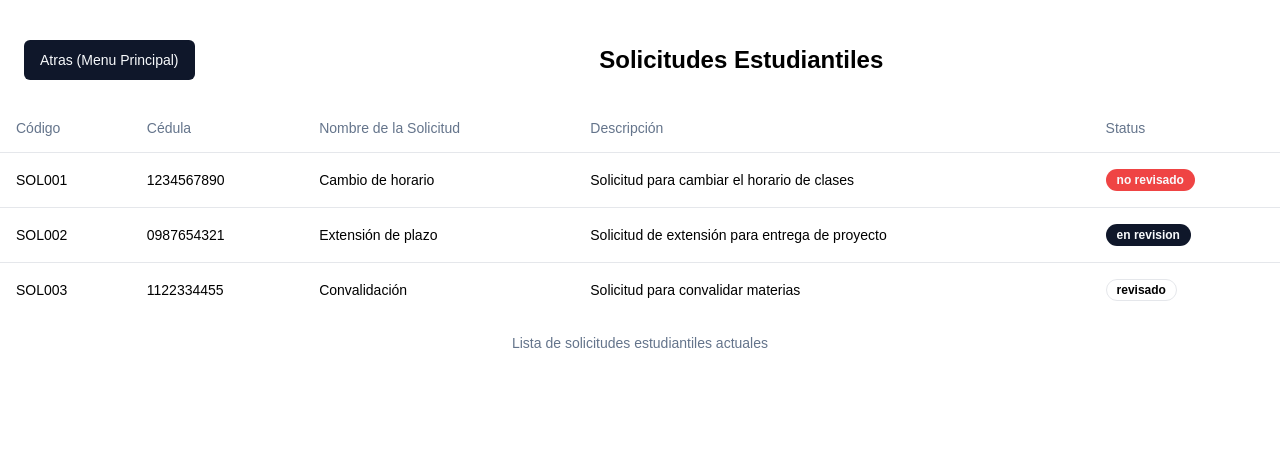
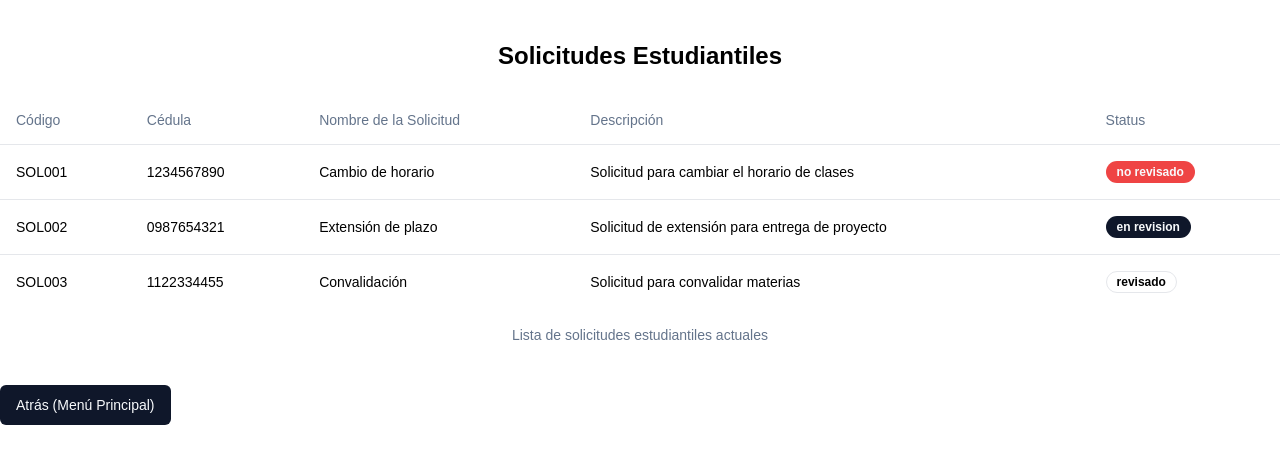
Before and after one commit to claurodz22/admin-postgraduate, a Next.js app: page /request in a window 1280 px wide. Shown: the top 464 px of the page. Built offline with nearby package versions, Linux system fonts and the light colour scheme.

Commit message:
noveno_avance

```diff
--- a/src/app/components/login-form.jsx
+++ b/src/app/components/login-form.jsx
@@ -4,6 +4,8 @@ import { Button } from "@/components/ui/button"
 import { Input } from "@/components/ui/input"
 import { Label } from "@/components/ui/label"
 import Image from 'next/image'
+import { Card, CardHeader, CardTitle, CardDescription, CardContent } from "@/components/ui/card"
+import Link from 'next/link'
 
 export default function LoginForm() {
   const [email, setEmail] = useState('')
@@ -69,12 +71,16 @@ export default function LoginForm() {
           </div>
 
           <div>
-            <Button
-              type="submit"
-              className="group relative flex w-full justify-center rounded-md border border-transparent bg-blue-600 py-2 px-4 text-sm font-medium text-white hover:bg-blue-700 focus:outline-none focus:ring-2 focus:ring-blue-500 focus:ring-offset-2"
-            >
-              Iniciar sesión
-            </Button>
+          <CardContent>
+            <div className="flex justify-center"> {/* Centra el botón horizontalmente */}
+              <Button
+                type="submit"
+                className="relative flex w-[250px] justify-center rounded-md border border-transparent bg-blue-600 py-2 px-4 text-sm font-medium text-white hover:bg-blue-700 focus:outline-none focus:ring-2 focus:ring-blue-500 focus:ring-offset-2"
+              >
+                <Link href="/home">Iniciar sesión</Link>
+              </Button>
+            </div>
+          </CardContent>
           </div>
         </form>
       </div>
--- a/src/app/components/main-page.jsx
+++ b/src/app/components/main-page.jsx
@@ -17,8 +17,13 @@ export default function MainPage() {
               className="mr-4"
             />
             <h1 className="text-3xl font-bold text-gray-900">Menu Principal</h1>
+
           </div>
-          <Button variant="outline">Cerrar Sesión</Button>
+          <CardContent>
+            <Button asChild>
+              <Link href="/login">Cerrar Sesion</Link>
+            </Button>
+          </CardContent>
         </div>
       </header>
       <main>
--- a/src/app/components/register-student.jsx
+++ b/src/app/components/register-student.jsx
@@ -2,6 +2,9 @@
 
 import { useState } from 'react'
 import { ChevronDown } from 'lucide-react'
+import { Card, CardHeader, CardTitle, CardDescription, CardContent } from "@/components/ui/card"
+import Link from 'next/link'
+import { Button } from "@/components/ui/button"
 
 export default function RegistroEstudiante() {
   const [estudiante, setEstudiante] = useState({
@@ -122,13 +125,17 @@ export default function RegistroEstudiante() {
                 <ChevronDown className="absolute right-3 top-1/2 transform -translate-y-1/2 w-4 h-4 text-gray-500" />
               </div>
             </div>
-            <div className="flex justify-end mt-6">
-              <button
-                type="submit"
-                className="px-4 py-2 bg-blue-600 text-white rounded-md hover:bg-blue-700 focus:outline-none focus:ring-2 focus:ring-blue-500 focus:ring-offset-2"
-              >
-                Guardar Estudiante
-              </button>
+            <div className="flex justify-center"> {/* Centra los botones */}
+              <CardContent>
+                <div className="flex items-center space-x-8"> {/* Quita justify-between, usa space-x-8 */}
+                  <Button asChild>
+                    <Link href="/home">Atrás (Menú Principal)</Link>
+                  </Button>
+                  <button className="px-4 py-2 bg-blue-600 text-white rounded-md hover:bg-blue-700 focus:outline-none focus:ring-2 focus:ring-blue-500 focus:ring-offset-2">
+                    Guardar Estudiante
+                  </button>
+                </div>
+              </CardContent>
             </div>
           </form>
         </div>
--- a/src/app/components/solicitudes-estudiantiles.jsx
+++ b/src/app/components/solicitudes-estudiantiles.jsx
@@ -13,18 +13,15 @@ const solicitudes = [
 
 export default function SolicitudesEstudiantiles() {
   return (
-    <div className="container mx-auto py-10">
+    <><div className="container mx-auto py-10">
       <CardContent>
-        <div className="flex items-center"> {/* Agrupación dentro de CardContent */}
-            <Button asChild className="mr-8">
-                <Link href="/home">Atras (Menu Principal)</Link>
-            </Button>
-            <h1 className="text-2xl font-bold text-center flex-grow">Solicitudes Estudiantiles</h1>
-        </div>
-       </CardContent>
+        <h1 className="text-2xl font-bold text-center">Solicitudes Estudiantiles</h1>
+      </CardContent>
+
 
       <Table>
-      <TableCaption>Lista de solicitudes estudiantiles actuales</TableCaption>
+        <TableCaption>Lista de solicitudes estudiantiles actuales</TableCaption>
+
         <TableHeader>
           <TableRow>
             <TableHead>Código</TableHead>
@@ -44,7 +41,7 @@ export default function SolicitudesEstudiantiles() {
               <TableCell>
                 <Badge
                   variant={solicitud.status === 'no revisado' ? 'destructive' :
-                           solicitud.status === 'en revision' ? 'default' : 'success'}
+                    solicitud.status === 'en revision' ? 'default' : 'success'}
                 >
                   {solicitud.status}
                 </Badge>
@@ -53,6 +50,11 @@ export default function SolicitudesEstudiantiles() {
           ))}
         </TableBody>
       </Table>
-    </div>
+
+    </div><div className="flex items-center space-x-8"> {/* Quita justify-between, usa space-x-8 */}
+        <Button asChild>
+          <Link href="/home">Atrás (Menú Principal)</Link>
+        </Button>
+      </div></>
   )
 }
--- a/src/app/components/tabla-pagos.jsx
+++ b/src/app/components/tabla-pagos.jsx
@@ -1,15 +1,18 @@
 'use client'
 
 import React, { useState, useEffect } from 'react'
+import { Table, TableBody, TableCaption, TableCell, TableHead, TableHeader, TableRow } from "@/components/ui/table"
+import { Badge } from "@/components/ui/badge"
+import { Card, CardHeader, CardTitle, CardDescription, CardContent } from "@/components/ui/card"
+import Link from 'next/link'
+import { Button } from "@/components/ui/button"
 
 export default function TablaPagos() {
   const [pagos, setPagos] = useState([])
 
   useEffect(() => {
     // Simular la carga de datos
-    // En una aplicación real, aquí harías una llamada a una API
     const cargarPagos = async () => {
-      // Datos de ejemplo
       const datosPagos = [
         { id: '1', cedula: '27943668', fechaPago: '2024-12-01', montoPago: 100.00, status: 'Verificado' },
         { id: '2', cedula: '28686549', fechaPago: '2024-11-22', montoPago: 150.50, status: 'Pendiente' },
@@ -22,7 +25,9 @@ export default function TablaPagos() {
   }, [])
 
   return (
+    <>
       <div className="overflow-x-auto">
+        <h1 className="text-2xl text-center font-bold mb-4">Control de Pagos</h1>
         <table className="min-w-full bg-white">
           <thead className="bg-gray-100">
             <tr>
@@ -39,9 +44,7 @@ export default function TablaPagos() {
                 <td className="px-6 py-4 whitespace-nowrap">{pago.fechaPago}</td>
                 <td className="px-6 py-4 whitespace-nowrap">Bs {pago.montoPago.toFixed(2)}</td>
                 <td className="px-6 py-4 whitespace-nowrap">
-                <span className={`px-2 inline-flex text-xs leading-5 font-semibold rounded-full ${
-                  pago.status === 'Verificado' ? 'bg-green-100 text-green-800' : 'bg-yellow-100 text-yellow-800'
-                }`}>
+                  <span className={`px-2 inline-flex text-xs leading-5 font-semibold rounded-full ${pago.status === 'Verificado' ? 'bg-green-100 text-green-800' : 'bg-yellow-100 text-yellow-800'}`}>
                     {pago.status}
                   </span>
                 </td>
@@ -53,5 +56,11 @@ export default function TablaPagos() {
           <p className="text-center py-4 text-gray-500">No hay pagos para mostrar.</p>
         )}
       </div>
+      <div className="flex items-center space-x-8">
+        <Button asChild>
+          <Link href="/home">Atrás (Menú Principal)</Link>
+        </Button>
+      </div>
+    </>
   )
 }
--- a/src/app/pagos/page.jsx
+++ b/src/app/pagos/page.jsx
@@ -3,7 +3,6 @@ import TablaPagos from '../components/tabla-pagos'
 export default function PaginaPagos() {
   return (
     <div className="container mx-auto p-4">
-      <h1 className="text-2xl font-bold mb-4">Control de Pagos</h1>
       <TablaPagos />
     </div>
   )
```
Also changed, not shown: src/app/components/register-form.jsx (indentation only). Lines whose indentation alone changed are shown as unchanged.
